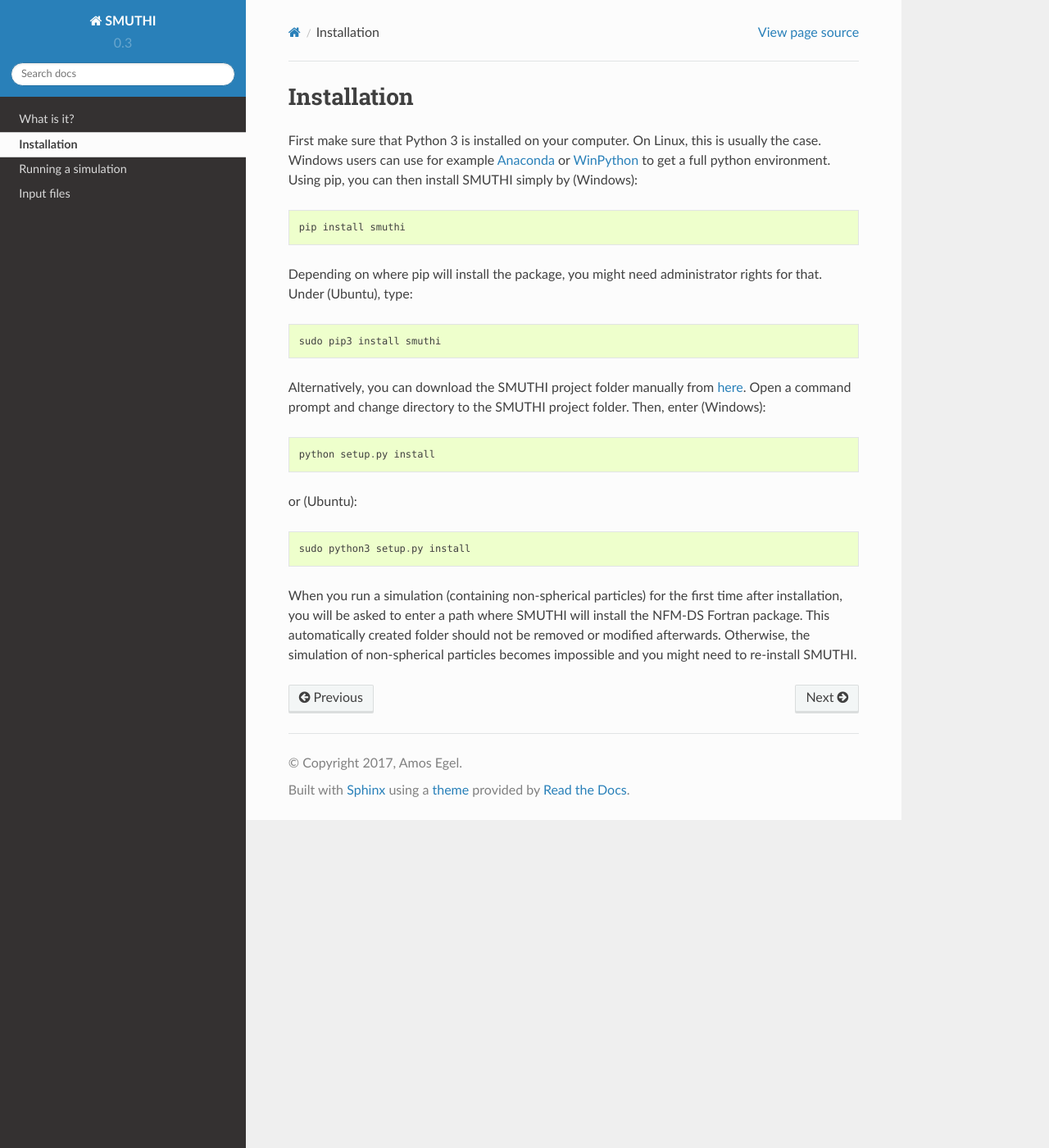
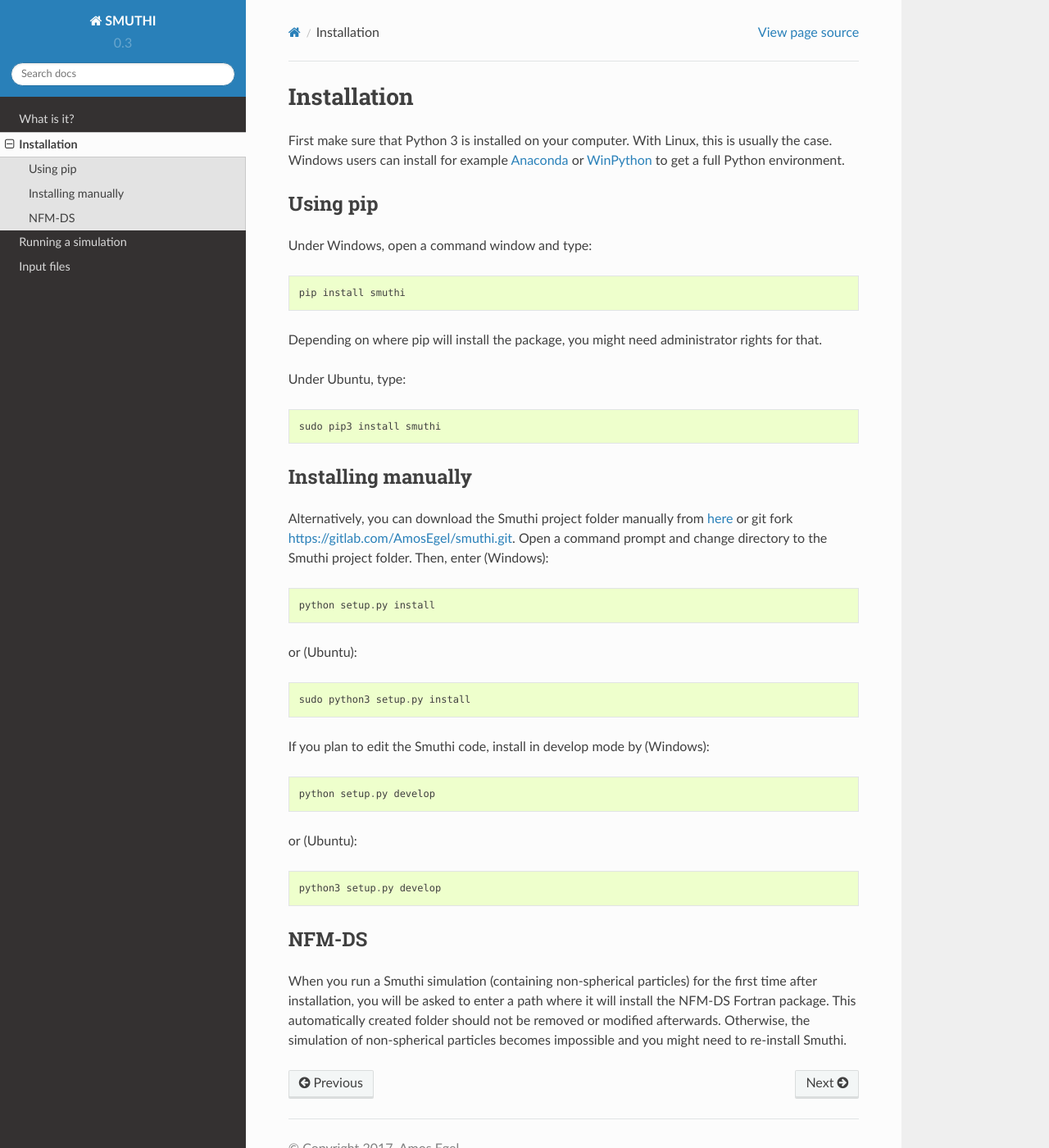
Before and after one commit to AmosEgel/smuthi, a Sphinx documentation site: the page built from docs/installation.rst, in a window 1280 px wide and 1400 px high. Shown: the whole window at 82% size. Built offline with Sphinx 7.4.7 and the Read the Docs theme 2.0.0, drawn with Linux system fonts in a browser that asks for light colours.

Commit message:
docs: installation

```diff
--- a/docs/index.rst
+++ b/docs/index.rst
@@ -3,7 +3,7 @@
    You can adapt this file completely to your liking, but it should at least
    contain the root `toctree` directive.
 
-Welcome to SMUTHI's documentation!
+Welcome to Smuthi's documentation!
 ==================================
 
 .. toctree::
--- a/docs/installation.rst
+++ b/docs/installation.rst
@@ -1,17 +1,26 @@
 Installation
 =============
-First make sure that Python 3 is installed on your computer. On Linux, this is usually the case. Windows users can use
-for example `Anaconda <https://www.continuum.io/downloads>`_ or `WinPython <https://winpython.github.io/>`_ to get a
-full python environment. Using pip, you can then install SMUTHI simply by (Windows)::
+First make sure that Python 3 is installed on your computer. With Linux, this is usually the case. Windows users can
+install for example `Anaconda <https://www.continuum.io/downloads>`_ or `WinPython <https://winpython.github.io/>`_ to
+get a full Python environment.
+
+Using pip
+----------
+Under Windows, open a command window and type::
 
     pip install smuthi
 
-Depending on where pip will install the package, you might need administrator rights for that. Under (Ubuntu), type::
+Depending on where pip will install the package, you might need administrator rights for that.
+
+Under Ubuntu, type::
 
    sudo pip3 install smuthi
 
-Alternatively, you can download the SMUTHI project folder manually from `here <https://gitlab.com/AmosEgel/smuthi/tags>`_.
-Open a command prompt and change directory to the SMUTHI project folder. Then, enter (Windows)::
+Installing manually
+--------------------
+Alternatively, you can download the Smuthi project folder manually from `here <https://gitlab.com/AmosEgel/smuthi/tags>`_
+or git fork `<https://gitlab.com/AmosEgel/smuthi.git>`_. Open a command prompt and change directory to the Smuthi
+project folder. Then, enter (Windows)::
 
    python setup.py install
 
@@ -19,7 +28,18 @@ or (Ubuntu)::
 
    sudo python3 setup.py install
 
-When you run a simulation (containing non-spherical particles) for the first time after installation, you will be asked
-to enter a path where SMUTHI will install the NFM-DS Fortran package. This automatically created folder should not be
+If you plan to edit the Smuthi code, install in develop mode by (Windows)::
+
+   python setup.py develop
+
+or (Ubuntu)::
+
+   python3 setup.py develop
+
+
+NFM-DS
+-------
+When you run a Smuthi simulation (containing non-spherical particles) for the first time after installation, you will be asked
+to enter a path where it will install the NFM-DS Fortran package. This automatically created folder should not be
 removed or modified afterwards. Otherwise, the simulation of non-spherical particles becomes impossible and you might
-need to re-install SMUTHI.
+need to re-install Smuthi.
```
